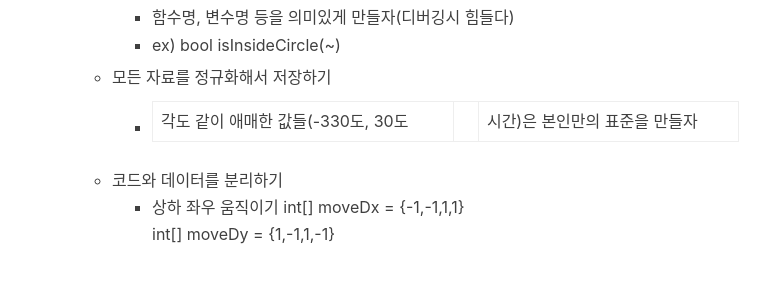
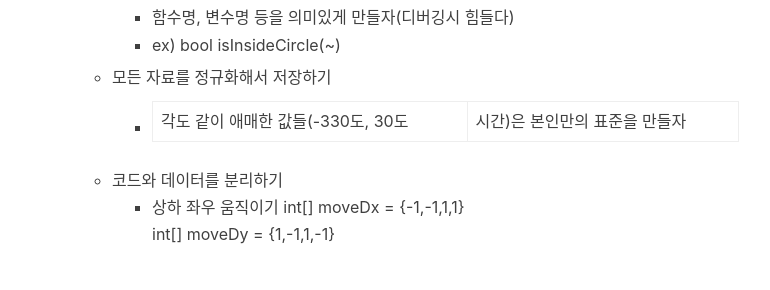
Before and after one commit to ggoowlgns/ggoowlgns.github.io, a Jekyll site: the page built from _posts/2019-07-25-algorithm_1-post.md, in a window 1280 px wide. Shown: the part 3516-3806 px from the top of the page, without its empty margins (233-1003 px from the left). Built offline with Jekyll 4.4.1, drawn with Linux system fonts in a browser that asks for light colours; nearby versions of some CDN libraries; our own code applies the rules of GitHub Pages for plain Markdown files; comment, search, counter and statistics services are not loaded.

Commit message:
update algo_1

```diff
--- a/_posts/2019-07-25-algorithm_1-post.md
+++ b/_posts/2019-07-25-algorithm_1-post.md
@@ -114,7 +114,7 @@ tags:
     * ex) bool isInsideCircle(~)
 
   * 모든 자료를 정규화해서 저장하기
-    * 각도 같이 애매한 값들(-330도, 30도 || 시간)은 본인만의 표준을 만들자
+    * 각도 같이 애매한 값들(-330도, 30도 | 시간)은 본인만의 표준을 만들자
   * 코드와 데이터를 분리하기
     * 상하 좌우 움직이기
      int[] moveDx = {-1,-1,1,1}
```
